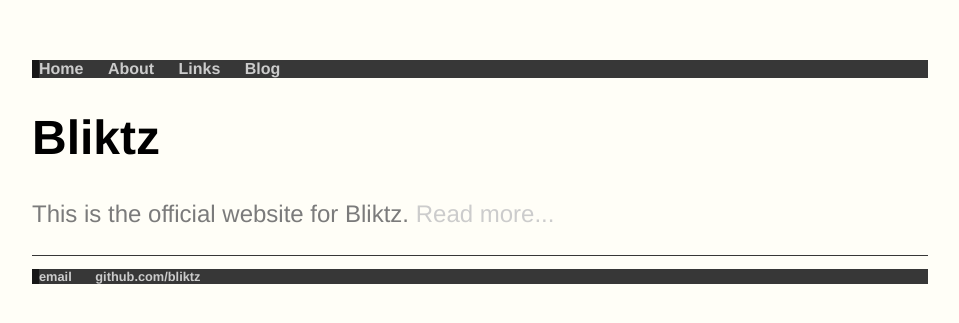
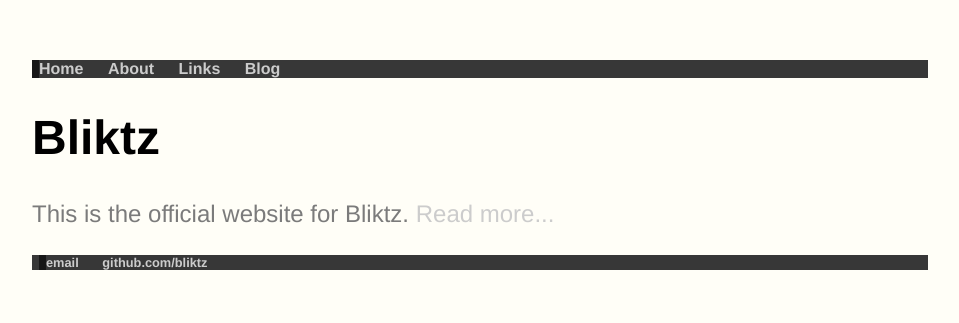
Before and after one commit to bliktz/bliktz.github.io, a Jekyll site: the page built from index.html, in a window 1280 px wide. Shown: the top 323 px of the page, without its empty margins (160-1119 px from the left). Built offline with Jekyll 4.4.1, drawn with Linux system fonts in a browser that asks for light colours.

Commit message:
Update main.css

```diff
--- a/css/main.css
+++ b/css/main.css
@@ -33,7 +33,7 @@
     color: #7b7b7b;
 }
 footer {
-    border-top: 1px solid #373737;
+    border-left: 7px solid #373737;
     font-size: .8em;
 }
 
```
